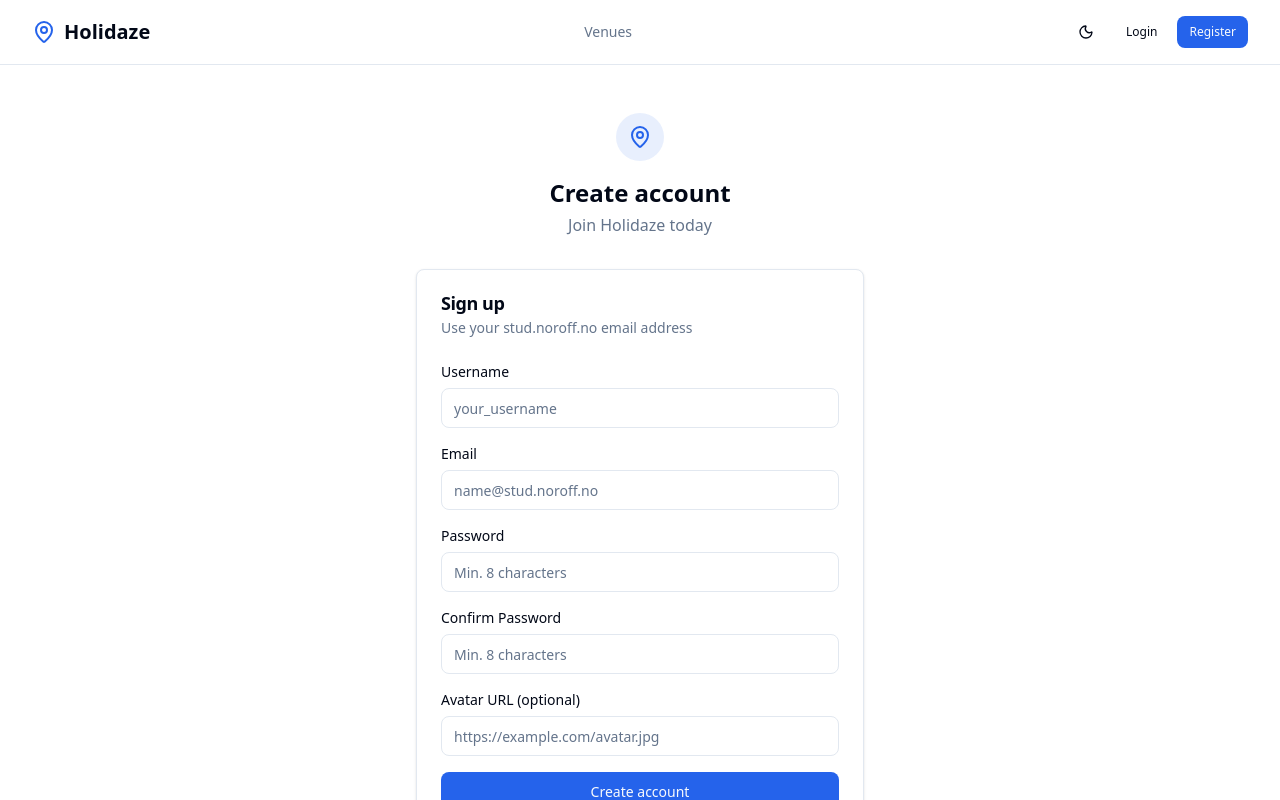
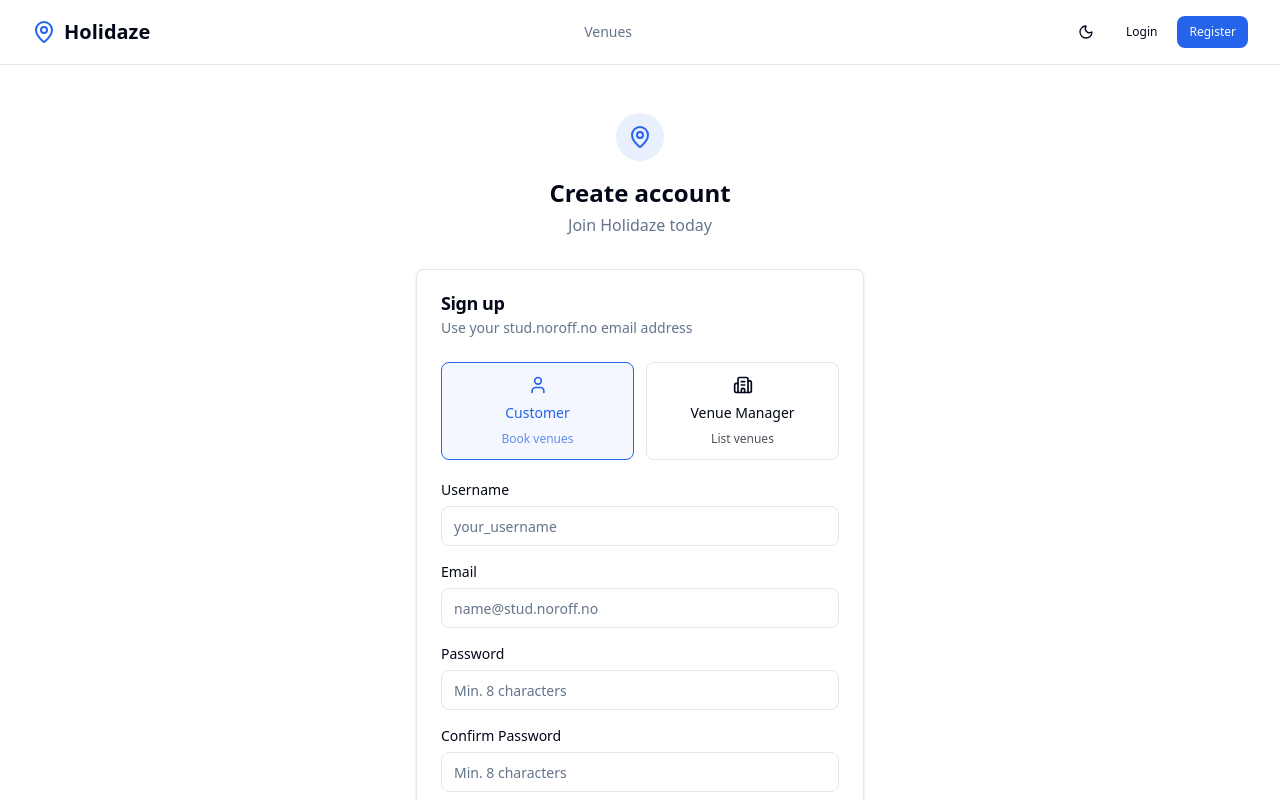
Before and after one commit to Hammadniazi/holidaze-booking-app, a React (Vite) app: page /register in a window 1280 px wide. Shown: the top 800 px of the page. Built offline with nearby package versions, Linux system fonts and the light colour scheme; no server answers.

Commit message:
feat: add account type selector to register page

```diff
--- a/src/pages/RegisterPage.tsx
+++ b/src/pages/RegisterPage.tsx
@@ -1,9 +1,8 @@
 import { useForm, type Resolver } from "react-hook-form";
 import { zodResolver } from "@hookform/resolvers/zod";
-import { useState } from "react";
+import { useState, useEffect } from "react";
 import { registerSchema, type RegisterInput } from "@/schemas";
 import { Link, useNavigate } from "@tanstack/react-router";
-import { useAuth } from "@/hooks/useAuth";
 import { ApiError } from "@/api/client";
 import {
   Card,
@@ -14,13 +13,23 @@
 } from "@/components/ui/card";
 import { Button } from "@/components/ui/button";
 import { Input } from "@/components/ui/input";
-import { MapPin } from "lucide-react";
+import { Building2, MapPin, User } from "lucide-react";
 import { Alert } from "@/components/ui/alert";
+import { useAuth } from "@/hooks/useAuth";
 
 export const RegisterPage = () => {
-  const { register: registerUser } = useAuth();
+  const { register: registerUser, isAuthenticated } = useAuth();
   const navigate = useNavigate();
   const [serverError, setServerError] = useState<string | null>(null);
+  const [accountType, setAccountType] = useState<"customer" | "manager">(
+    "customer",
+  );
+
+  useEffect(() => {
+    if (isAuthenticated) {
+      navigate({ to: "/" });
+    }
+  }, [isAuthenticated, navigate]);
 
   const {
     register,
@@ -28,18 +37,21 @@
     formState: { errors, isSubmitting },
   } = useForm<RegisterInput>({
     resolver: zodResolver(registerSchema) as Resolver<RegisterInput>,
+    defaultValues: { venueManager: false },
   });
 
-  const onSubmit = async (data: RegisterInput) => {
+  const onSubmit = async (rawdata: unknown) => {
+    const data = rawdata as RegisterInput;
     setServerError(null);
     try {
       const payload = {
         ...data,
+        venueManager: accountType === "manager",
         bio: data.bio || undefined,
         avatar: data.avatar?.url ? data.avatar : undefined,
       };
       await registerUser(payload);
-      void navigate({ to: "/login" });
+      navigate({ to: "/login" });
     } catch (error) {
       const message =
         error instanceof ApiError
@@ -48,15 +60,18 @@
       setServerError(message);
     }
   };
+
+  if (isAuthenticated) return null;
+
   return (
     <div className="flex min-h-[calc(100vh-4rem)] items-center justify-center px-4 py-12">
       <div className="w-full max-w-md">
         <div className="flex flex-col items-center mb-8">
-          <div className="flex h-12 w-12 items-center justify-center rounded-full bg-[var(--color-primary)]/10 mb-4">
-            <MapPin className="h-6 w-6 text-[var(--color-primary)]" />
+          <div className="flex h-12 w-12 items-center justify-center rounded-full bg-(--color-primary)/10 mb-4">
+            <MapPin className="h-6 w-6 text-(--color-primary)" />
           </div>
           <h1 className="text-2xl font-bold">Create account</h1>
-          <p className="text-[var(--color-muted-foreground)] mt-1">
+          <p className="text-(--color-muted-foreground) mt-1">
             Join Holidaze today
           </p>
         </div>
@@ -74,6 +89,36 @@
                 {serverError}
               </Alert>
             )}
+
+             {/* Account type selector */}
+            <div className="grid grid-cols-2 gap-3 mb-5">
+              <button
+                type="button"
+                onClick={() => setAccountType("customer")}
+                className={`flex flex-col items-center gap-2 rounded-(--radius) border p-3 text-sm transition-all ${
+                  accountType === "customer"
+                    ? "border-(--color-primary) bg-(--color-primary)/5 text-(--color-primary)"
+                    : "border-(--color-border) hover:border-(--color-muted-foreground)"
+                }`}
+              >
+                <User className="h-5 w-5" />
+                <span className="font-medium">Customer</span>
+                <span className="text-xs opacity-70">Book venues</span>
+              </button>
+              <button
+                type="button"
+                onClick={() => setAccountType("manager")}
+                className={`flex flex-col items-center gap-2 rounded-(--radius) border p-3 text-sm transition-all ${
+                  accountType === "manager"
+                    ? "border-(--color-primary) bg-(--color-primary)/5 text-(--color-primary)"
+                    : "border-(--color-border) hover:border-(--color-muted-foreground)"
+                }`}
+              >
+                <Building2 className="h-5 w-5" />
+                <span className="font-medium">Venue Manager</span>
+                <span className="text-xs opacity-70">List venues</span>
+              </button>
+            </div>
 
             <form
               onSubmit={handleSubmit(onSubmit)}
@@ -129,11 +174,11 @@
               </Button>
             </form>
 
-            <p className="mt-4 text-center text-sm text-[var(--color-muted-foreground)]">
+            <p className="mt-4 text-center text-sm text-(--color-muted-foreground)">
               Already have an account?{" "}
               <Link
                 to="/login"
-                className="text-[var(--color-primary)] hover:underline font-medium"
+                className="text-(--color-primary) hover:underline font-medium"
               >
                 Sign in
               </Link>
```
